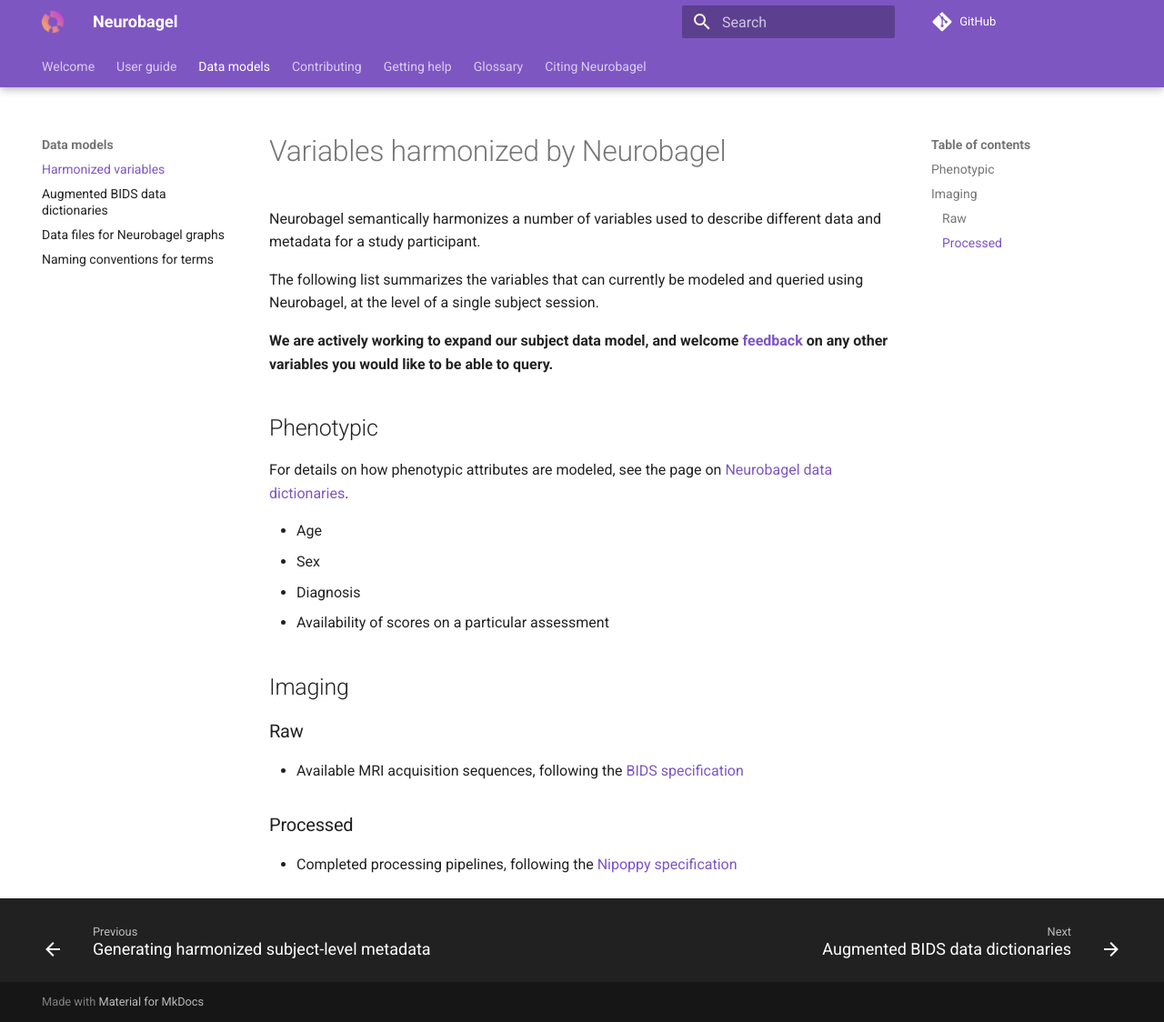
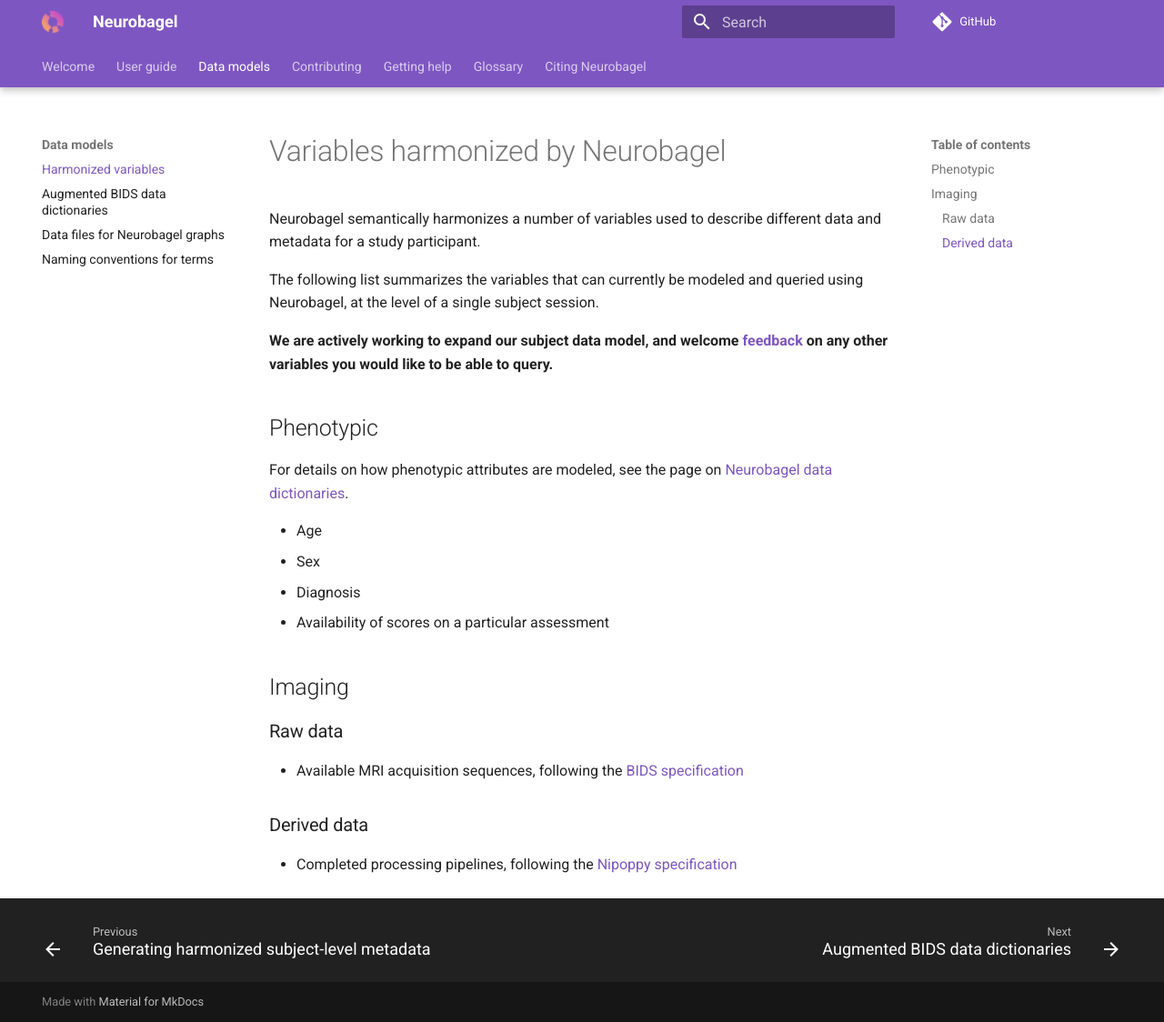
Before and after one commit to neurobagel/documentation, an MkDocs documentation site: the page built from docs/variables.md, in a window 1280 px wide and 1124 px high. Shown: the whole window at 91% size. Built offline with MkDocs 1.6.1 and Material for MkDocs 9.7.7, drawn with Linux system fonts in a browser that asks for light colours; comment, search, counter and statistics services are not loaded.

Commit message:
Rename headings
Co-authored-by: Sebastian Urchs <surchs@users.noreply.github.com>

```diff
--- a/docs/variables.md
+++ b/docs/variables.md
@@ -16,8 +16,8 @@
 
 ## Imaging
 
-### Raw
+### Raw data
 - Available MRI acquisition sequences, following the [BIDS specification](https://bids-specification.readthedocs.io/en/stable/modality-specific-files/magnetic-resonance-imaging-data.html#magnetic-resonance-imaging)
 
-### Processed
+### Derived data
 - Completed processing pipelines, following the [Nipoppy specification](https://nipoppy.readthedocs.io/en/latest/user_guide/tracking.html)
```
